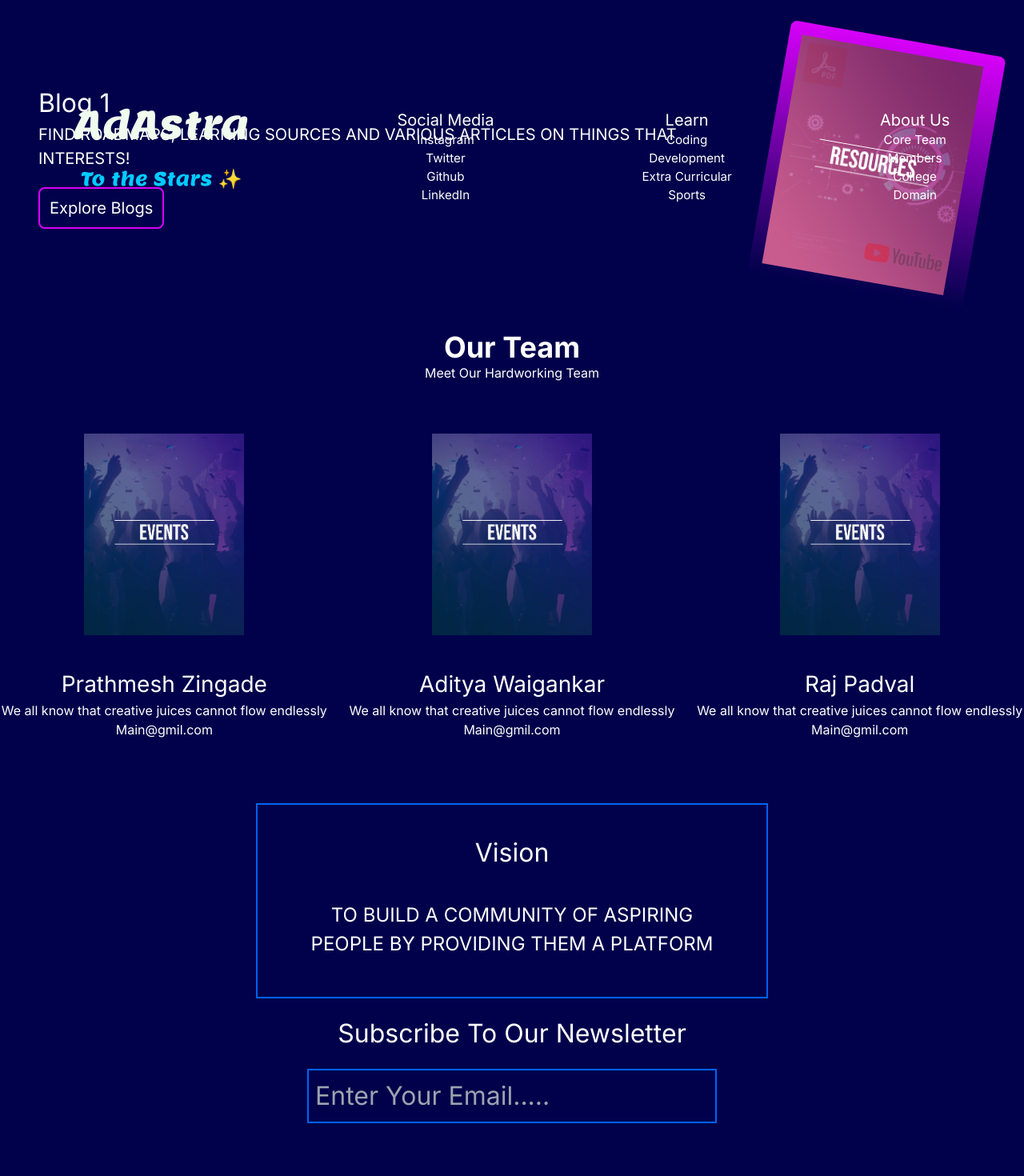
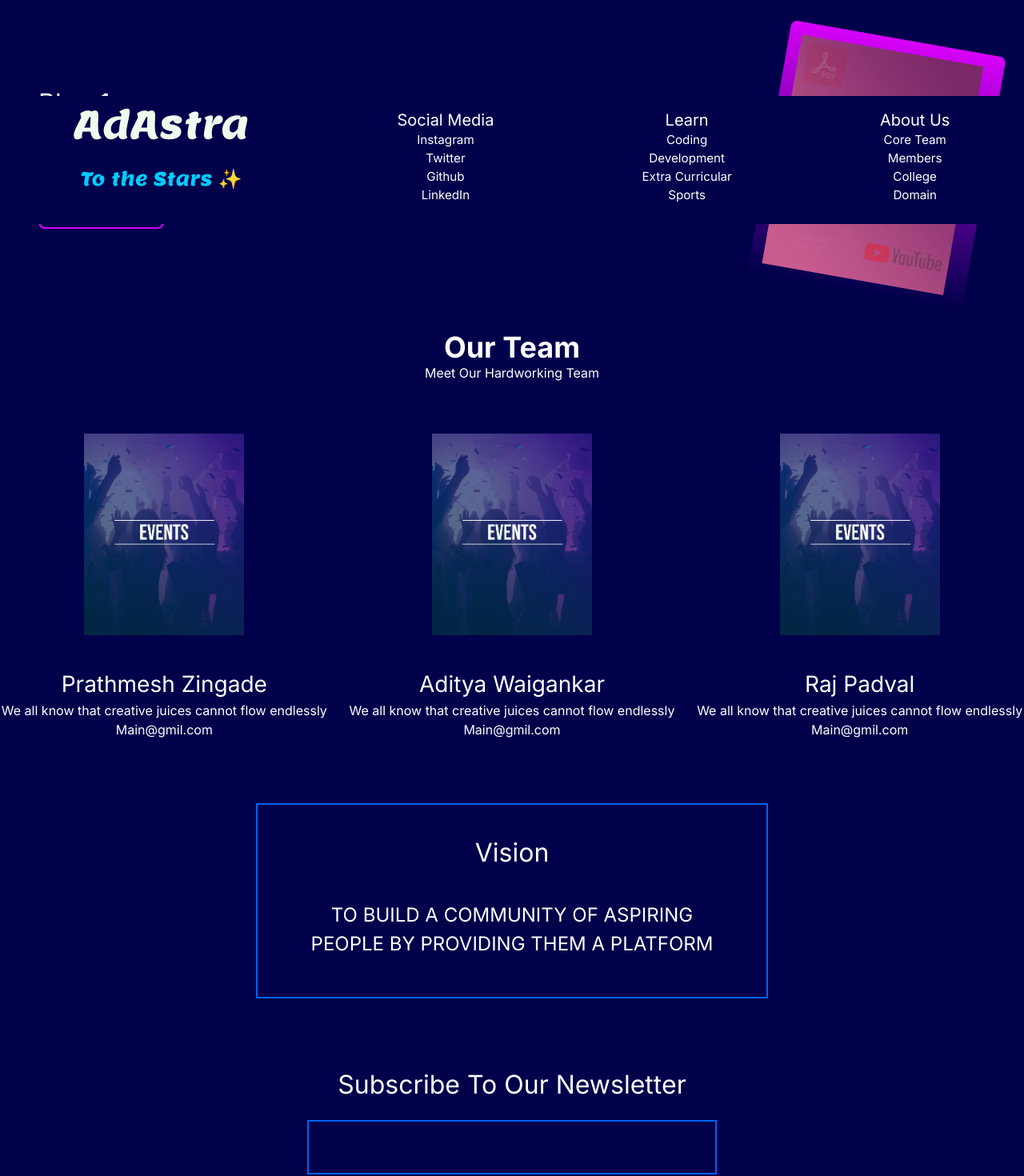
Before and after one commit to rajPadval/adastra-next-app, a Next.js app: page / in a window 1280 px wide. Shown: the part 520-1990 px from the top of the page at 80% size. Before the commit the page ends 1924 px from the top, so only its background shows below. Built offline with nearby package versions, Linux system fonts and the light colour scheme.

Commit message:
fixed footer design

```diff
--- a/package.json
+++ b/package.json
@@ -25,7 +25,6 @@
     "react-particles": "^2.12.2",
     "react-redux": "^9.1.0",
     "react-router-dom": "^6.14.2",
-    "react-tsparticles": "^2.12.2",
     "stable": "^0.1.8",
     "tsparticles": "^2.0.6",
     "tsparticles-plugin-polygon-mask": "^2.12.0"
--- a/src/app/components/Footer.js
+++ b/src/app/components/Footer.js
@@ -3,14 +3,14 @@ import './Footer.css'
 
 const Footer = () => {
     return (
-        <div className='bg-blue w-[100vw] h-[20vh] fixed bottom-0'>
+        <div className='bg-blue w-[100vw] h-[20vh] fixed bottom-0 bg-adastra-dark-blue'>
             <div className='flex justify-evenly flex-col sm:flex-row gap-y-6 text-center'>
                 <h1 className='sm:my-auto sm:mx-auto m-8 font-Logo' id='Footer-Text-Logo'>AdAstra
                     <div class="roller">
                         <span id="rolltext">To the Stars ✨<br />
-                        Through<br/>
-                         Hardship 🚀<br />
-                        😊😊😊
+                            Through<br />
+                            Hardship 🚀<br />
+                            😊😊😊
                         </span>
                     </div>
                 </h1>
--- a/src/app/components/homepageComponent/Newsletter.js
+++ b/src/app/components/homepageComponent/Newsletter.js
@@ -2,13 +2,13 @@ import React from 'react'
 
 const Newsletter = () => {
   return (
-    <div className='flex justify-center'>
+    <div className='flex justify-center mb-48 mt-16'>
       <div className='flex flex-col justify-center'>
         <h2 className='text-center sm:text-[2rem] text-[1.25rem] m-5'>Subscribe To Our Newsletter</h2>
         <div className='flex justify-center'>
-        <form className=''>
-          <input type='email' placeholder='Enter Your Email.....' className='bg-[#ffffff00] border-[0.15rem] border-adastra-light-blue w-[60vw] sm:w-[40vw] sm:text-[2rem] text-[1.05rem] p-[8px]'/>
-        </form>
+          <form className=''>
+            <input type='email' placeholder='' className='bg-[#ffffff00] border-[0.15rem] border-adastra-light-blue w-[60vw] sm:w-[40vw] sm:text-[2rem] text-[1.05rem] p-[8px] outline-none' />
+          </form>
         </div>
       </div>
     </div>
--- a/src/app/pages/login/page.js
+++ b/src/app/pages/login/page.js
@@ -91,7 +91,7 @@ const Login = () => {
           <div className="text-xs flex gap-2 mt-2">
             <span>Or</span>
             <Link
-              href="/signup"
+              href="/pages/signup"
               className="text-adastra-dark-blue hover:underline"
             >
               Create an account
--- a/src/app/pages/signup/page.js
+++ b/src/app/pages/signup/page.js
@@ -181,7 +181,7 @@ const Signup = () => {
           <div className="text-xs flex gap-2 mt-2">
             <span>Or</span>
             <Link
-              href="/login"
+              href="/pages/login"
               className="text-adastra-dark-blue hover:underline"
             >
               Login with existing account
```
Also changed, not shown: 1 other file (tests, documents, lock files or other folders).
